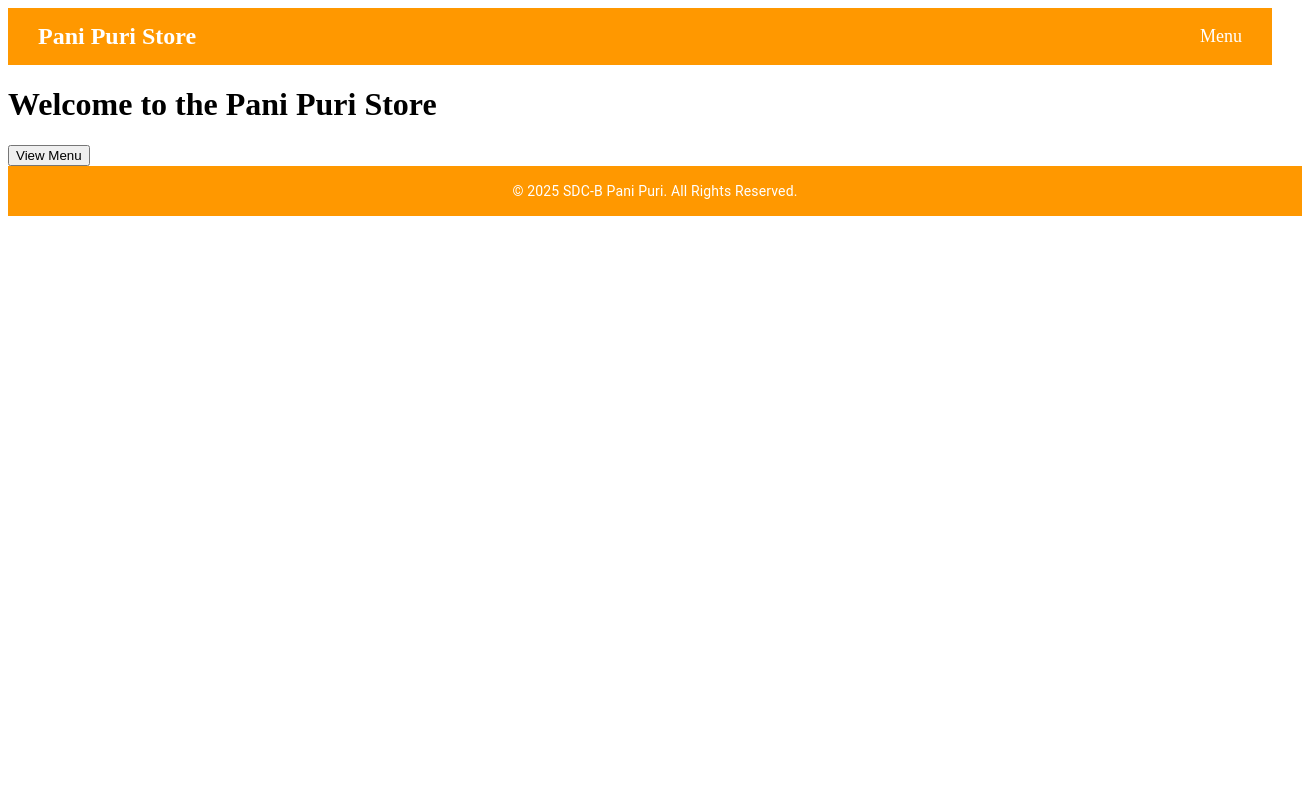
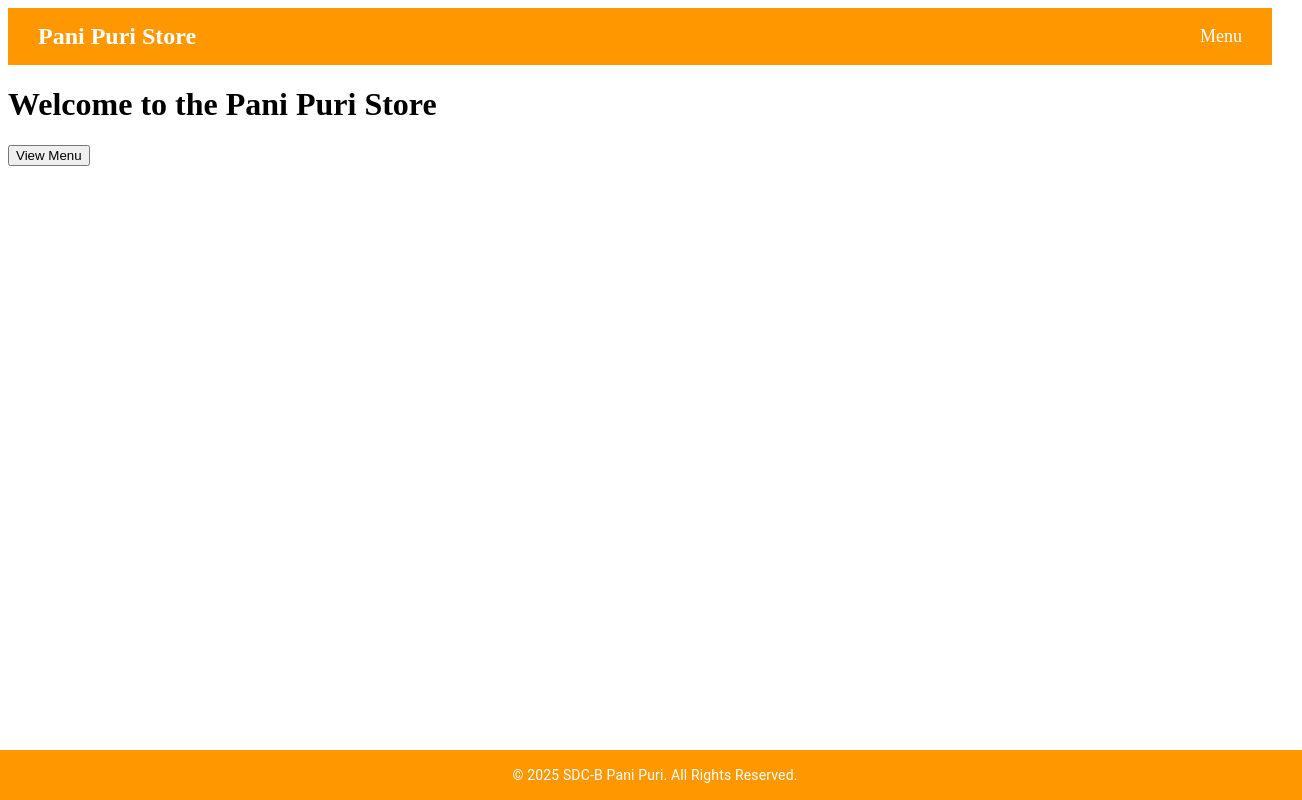
Before and after one commit to HareeshGounipalli/sdcb, a React (Create React App) app: page / in a window 1280 px wide. Shown: the whole page, 1302 px wide, since content can reach past the window. Built offline with nearby package versions, Linux system fonts and the light colour scheme.

Commit message:
Footer css

```diff
--- a/src/components/Footer.css
+++ b/src/components/Footer.css
@@ -3,8 +3,10 @@
     color: white;
     text-align: center;
     padding: 15px;
-    position: relative;
+    position: fixed; /* Sticks footer at the bottom */
+    left: 0;
     bottom: 0;
     width: 100%;
     font-weight: bold;
-  }
+    z-index: 1000;
+}
```
